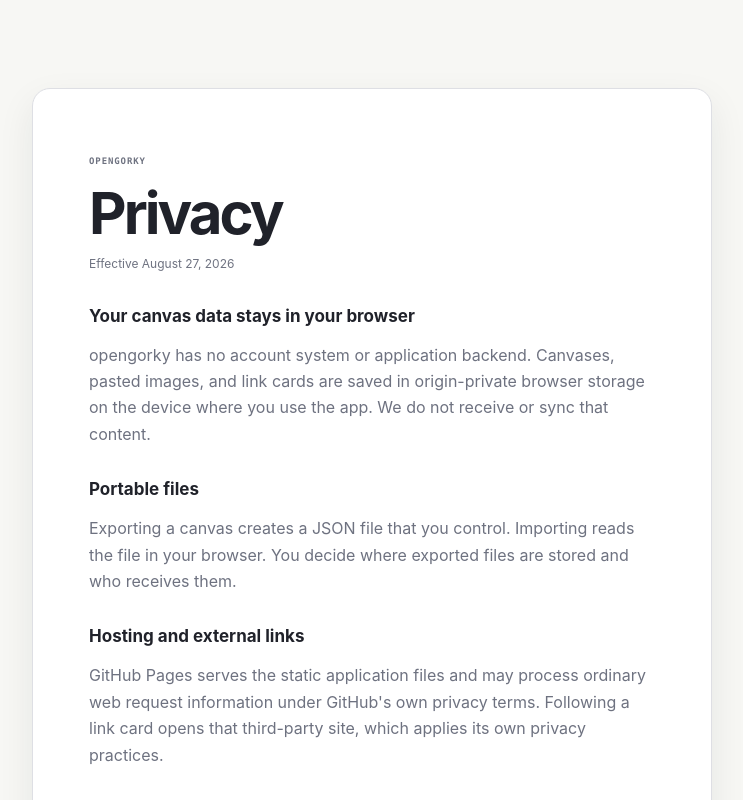
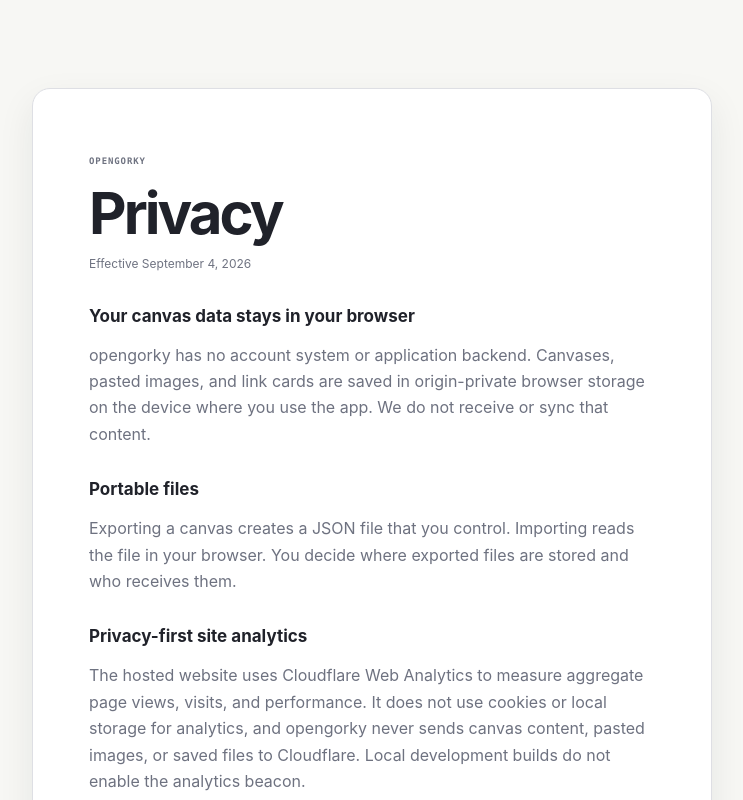
Before and after one commit to nostrapollo/opengorky, a Next.js app: page /privacy in a window 1280 px wide. Shown: the whole page, without its empty margins (268-1011 px from the left). Built offline with nearby package versions, Linux system fonts and the light colour scheme.

Commit message:
Enable Cloudflare Web Analytics

```diff
--- a/app/layout.tsx
+++ b/app/layout.tsx
@@ -7,9 +7,20 @@
 };
 
 export default function RootLayout({ children }: { children: React.ReactNode }) {
+  const cloudflareAnalyticsToken = process.env.CLOUDFLARE_WEB_ANALYTICS_TOKEN?.trim();
+
   return (
     <html lang="en">
-      <body>{children}</body>
+      <body>
+        {children}
+        {cloudflareAnalyticsToken ? (
+          <script
+            type="module"
+            src="https://static.cloudflareinsights.com/beacon.min.js"
+            data-cf-beacon={JSON.stringify({ token: cloudflareAnalyticsToken })}
+          />
+        ) : null}
+      </body>
     </html>
   );
 }
--- a/app/privacy/page.tsx
+++ b/app/privacy/page.tsx
@@ -6,7 +6,7 @@
       <article>
         <p className="eyebrow">opengorky</p>
         <h1>Privacy</h1>
-        <p className="document-updated">Effective August 27, 2026</p>
+        <p className="document-updated">Effective September 4, 2026</p>
 
         <h2>Your canvas data stays in your browser</h2>
         <p>
@@ -19,6 +19,15 @@
         <p>
           Exporting a canvas creates a JSON file that you control. Importing reads the file
           in your browser. You decide where exported files are stored and who receives them.
+        </p>
+
+        <h2>Privacy-first site analytics</h2>
+        <p>
+          The hosted website uses Cloudflare Web Analytics to measure aggregate page
+          views, visits, and performance. It does not use cookies or local storage for
+          analytics, and opengorky never sends canvas content, pasted images, or saved
+          files to Cloudflare. Local development builds do not enable the analytics
+          beacon.
         </p>
 
         <h2>Hosting and external links</h2>
```
Also changed, not shown: scripts/verify-pages.mjs (+13 -0 lines), 1 other file (tests, documents, lock files or other folders).
